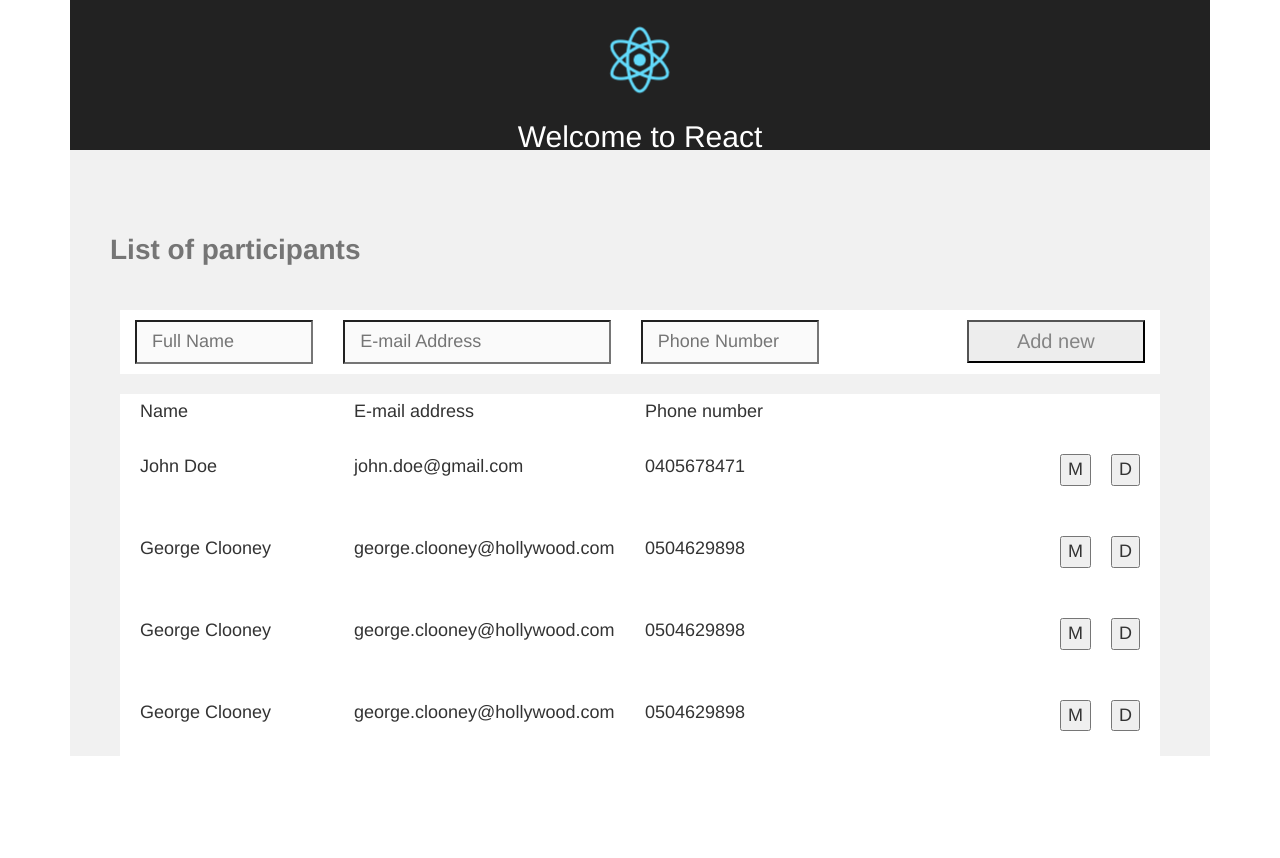
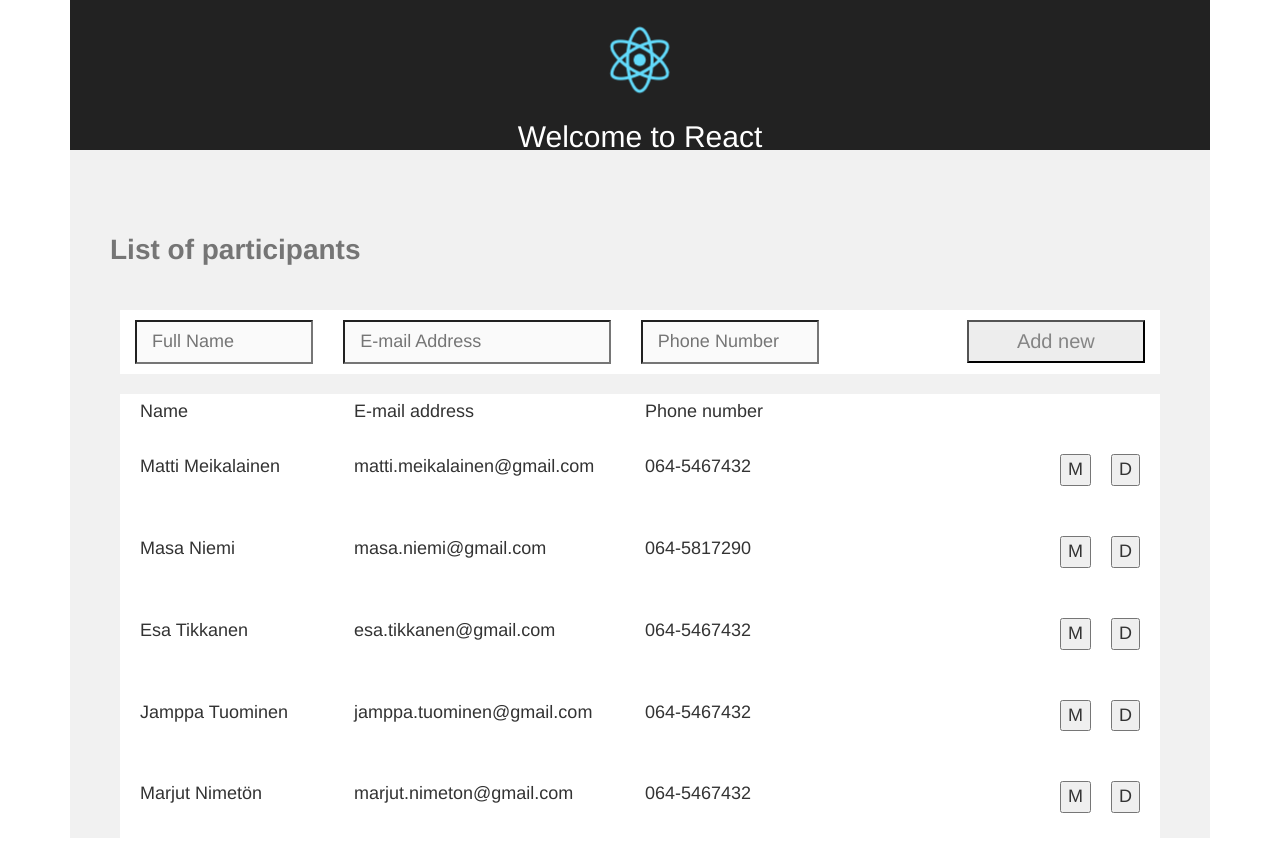
Before and after one commit to finclair/React-Name-List--Application, a React (Create React App) app: page / in a window 1280 px wide. Before the commit the page ends 800 px from the top, so only its background shows below. Built offline with nearby package versions, Linux system fonts and the light colour scheme.

Commit message:
Pass the dynamic data with props from component 'NameItem' to 'NameListItem' and delete previous static data

```diff
--- a/src/Components/NameList.js
+++ b/src/Components/NameList.js
@@ -1,56 +1,21 @@
 import React, { Component } from 'react';
-import NameItem from './NameItem';
+import NameListItem from './NameListItem';
 
 const NameList = (props) => {
-  console.log(props.names[0]);
 
-  //Tänne tulee määritellä table sekä kunkin NameItemin palautus
+  const nameItems = props.names.map((name) => {
+    return <NameListItem key={name.id} name={name} />
+  });
+
   return (
     <div className="name-list group">
       <div className="row ">
         <div className="name-column">Name</div>
         <div className="mail-column">E-mail address</div>
         <div className="phone-column">Phone number</div>
-
       </div>
-      <div className="row person">
-        <div className="name-column">John Doe</div>
-        <div className="mail-column">john.doe@gmail.com</div>
-        <div className="phone-column">0405678471</div>
-        <div className="buttons-column">
-          <button className="button-modify">M</button>
-          <button className="button-delete">D</button>
-        </div>
-      </div>
-      <div className="row person">
-        <div className="name-column">George Clooney</div>
-        <div className="mail-column">george.clooney@hollywood.com</div>
-        <div className="phone-column">0504629898</div>
-        <div className="buttons-column">
-          <button className="button-modify">M</button>
-          <button className="button-delete">D</button>
-        </div>
-      </div>
-      <div className="row person">
-        <div className="name-column">George Clooney</div>
-        <div className="mail-column">george.clooney@hollywood.com</div>
-        <div className="phone-column">0504629898</div>
-        <div className="buttons-column">
-          <button className="button-modify">M</button>
-          <button className="button-delete">D</button>
-        </div>
-      </div>
-      <div className="row person">
-        <div className="name-column">George Clooney</div>
-        <div className="mail-column">george.clooney@hollywood.com</div>
-        <div className="phone-column">0504629898</div>
-        <div className="buttons-column">
-          <button className="button-modify">M</button>
-          <button className="button-delete">D</button>
-        </div>
-      </div>
+      {nameItems}
     </div>
-
 
   );
 
--- a/src/Components/NameListItem.js
+++ b/src/Components/NameListItem.js
@@ -0,0 +1,21 @@
+import React from 'react';
+
+const NameListItem = (props) => {
+  console.log(props.name);
+
+  const name = props.name;
+  return (
+    <div className="row person">
+      <div className="name-column">{name.name}</div>
+      <div className="mail-column">{name.e_mail}</div>
+      <div className="phone-column">{name.phone}</div>
+      <div className="buttons-column">
+        <button className="button-modify">M</button>
+        <button className="button-delete">D</button>
+      </div>
+    </div>
+  );
+
+};
+
+export default NameListItem;
```
